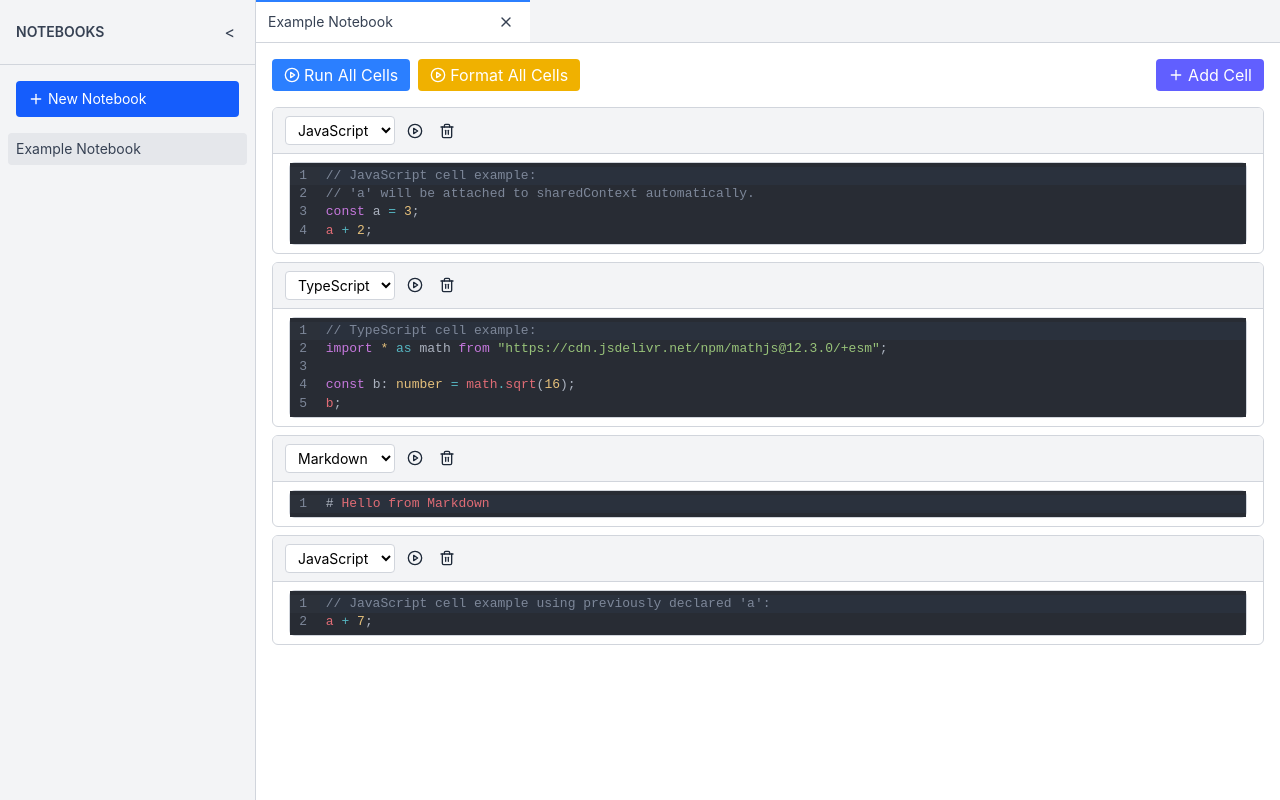
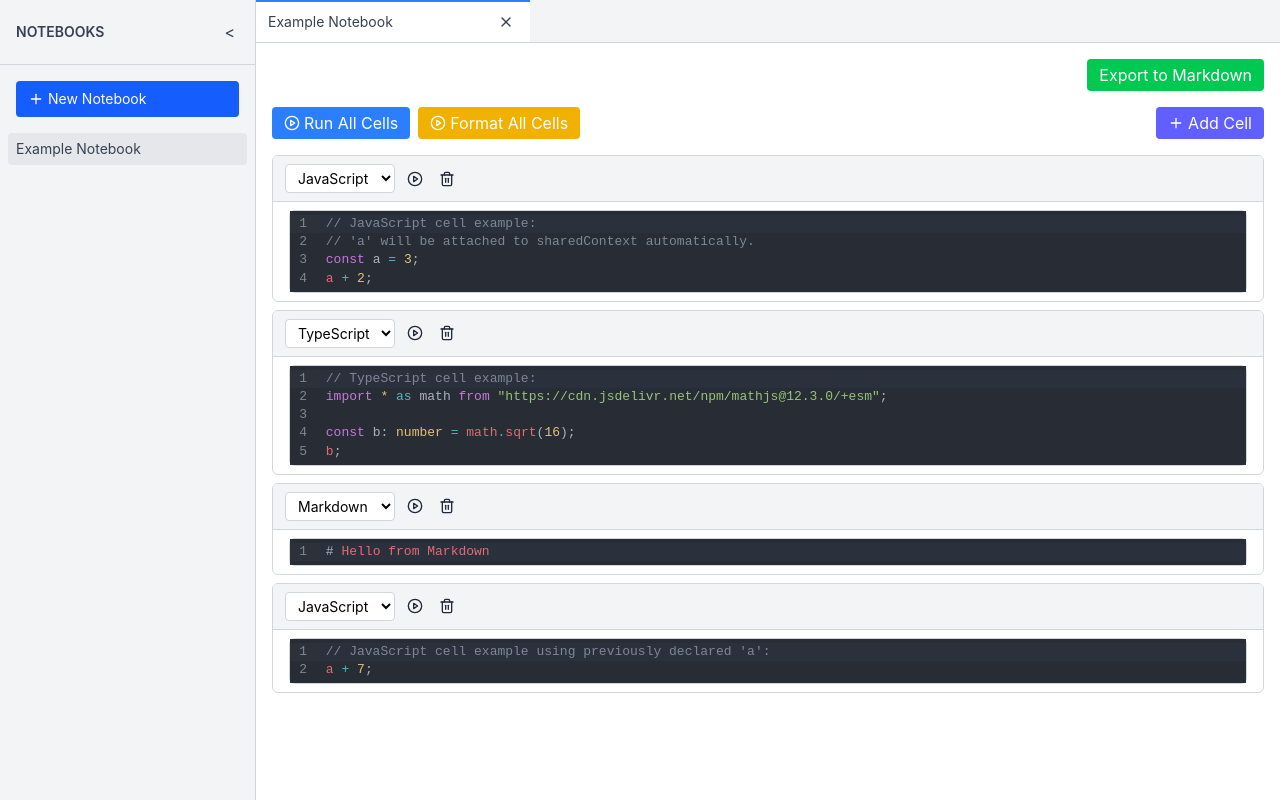
Before and after one commit to dmenezesgabriel/computational-notebook, a React (Vite) app: page / in a window 1280 px wide. Both pictures are taken after a click on the item "Example Notebook". Built offline with nearby package versions, Linux system fonts and the light colour scheme.

Commit message:
chore: add markdown export

```diff
--- a/src/App.tsx
+++ b/src/App.tsx
@@ -585,6 +585,26 @@ interface NotebookFile {
 }
 
 // ----------------------
+// Function to export a notebook to Markdown format
+function exportNotebookToMarkdown(notebook: NotebookFile): string {
+  const markdownLines: string[] = [];
+
+  notebook.cells.forEach((cell) => {
+    markdownLines.push(`<!-- ${cell.id} -->`);
+    if (cell.language === "markdown") {
+      markdownLines.push(cell.code);
+    } else {
+      const lang = cell.language === "typescript" ? "ts" : "js";
+      markdownLines.push(`\`\`\`${lang}`);
+      markdownLines.push(cell.code);
+      markdownLines.push(`\`\`\``);
+    }
+  });
+
+  return markdownLines.join("\n");
+}
+
+// ----------------------
 // NotebooksManager: The top-level component that provides a sidebar file explorer
 // and a tabbed view for open notebooks.
 const NotebooksManager: React.FC = () => {
@@ -694,6 +714,20 @@ a + 7;`,
   // Get the active notebook.
   const activeNotebook = notebooks.find((nb) => nb.id === activeNotebookId);
 
+  // Function to handle exporting the active notebook
+  const handleExportNotebook = () => {
+    if (activeNotebook) {
+      const markdownContent = exportNotebookToMarkdown(activeNotebook);
+      const blob = new Blob([markdownContent], { type: "text/markdown" });
+      const url = URL.createObjectURL(blob);
+      const a = document.createElement("a");
+      a.href = url;
+      a.download = `${activeNotebook.title}.md`;
+      a.click();
+      URL.revokeObjectURL(url);
+    }
+  };
+
   return (
     <div className="flex h-screen bg-gray-100">
       {/* Sidebar File Explorer */}
@@ -791,6 +825,15 @@ a + 7;`,
         {/* Active Notebook Content */}
         <div className="flex-1 overflow-auto p-4">
           {activeNotebook ? (
+            <>
+              <div className="flex justify-end mb-4">
+                <button
+                  onClick={handleExportNotebook}
+                  className="flex items-center bg-green-500 hover:bg-green-600 text-white px-3 py-1 rounded"
+                >
+                  Export to Markdown
+                </button>
+              </div>
               <NotebookContent
                 key={activeNotebook.id}
                 cells={activeNotebook.cells}
@@ -798,6 +841,7 @@ a + 7;`,
                   updateNotebookCells(activeNotebook.id, newCells)
                 }
               />
+            </>
           ) : (
             <div className="text-center text-gray-500 mt-8">
               No notebook open. Select one from the sidebar.
```
Lines whose indentation alone changed are shown as unchanged.
